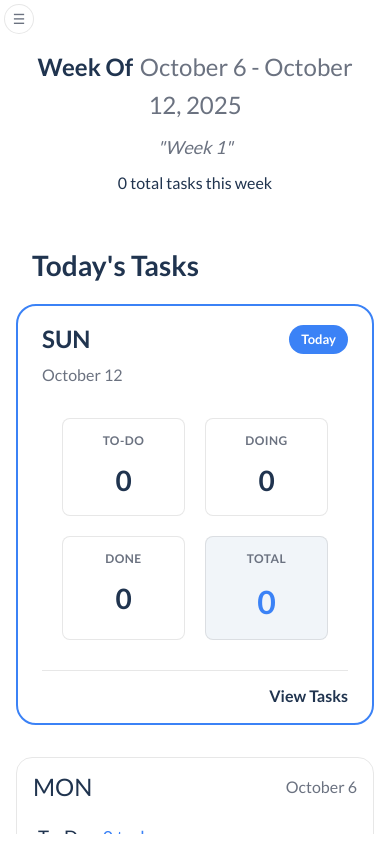
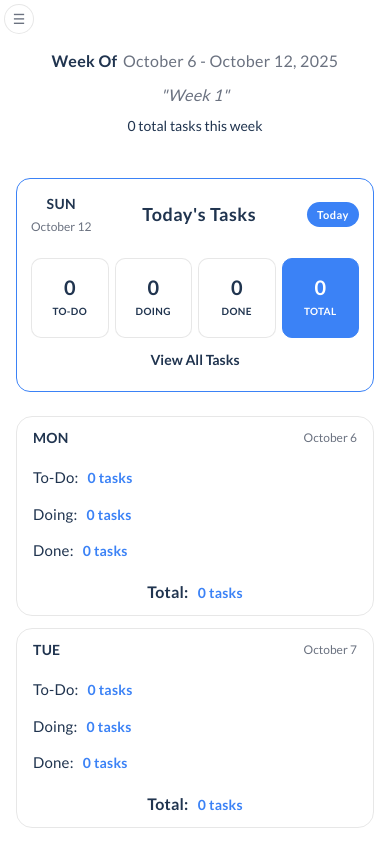
Before and after one commit to shefoo-om/To-Do-List, a Vue app: page / in a window 390 px wide. Built offline with nearby package versions, Linux system fonts and the light colour scheme; a web font is replaced by a local one.

Commit message:
ar3 ar3 ar3 ar3 ar3

```diff
--- a/src/components/day/DoingColumn.vue
+++ b/src/components/day/DoingColumn.vue
@@ -88,7 +88,6 @@ const isEmpty = computed(() => props.tasks.length === 0)
   padding-bottom: 10px;
   overflow-y: auto;
   min-height: 250px;
-  /* max-height: 320px; */
 }
 .empty-state {
   height: 100%;
--- a/src/components/day/DoneColumn.vue
+++ b/src/components/day/DoneColumn.vue
@@ -88,7 +88,6 @@ const isEmpty = computed(() => props.tasks.length === 0)
   padding-bottom: 10px;
   overflow-y: auto;
   min-height: 250px;
-  /* max-height: 320px; */
 }
 .empty-state {
   height: 100%;
--- a/src/components/day/TaskCard.vue
+++ b/src/components/day/TaskCard.vue
@@ -149,7 +149,6 @@ const handleDelete = () => {
     },
   })
 
-  // Focus the delete button after toast is rendered
   nextTick(() => {
     setTimeout(() => {
       const deleteButton = document.querySelector('.delete-toast-btn.confirm-btn')
--- a/src/components/day/TodoColumn.vue
+++ b/src/components/day/TodoColumn.vue
@@ -88,7 +88,6 @@ const isEmpty = computed(() => props.tasks.length === 0)
   padding-bottom: 10px;
   overflow-y: auto;
   min-height: 250px;
-  /* max-height: 320px; */
 }
 .empty-state {
   height: 100%;
--- a/src/components/layout/SideBar.vue
+++ b/src/components/layout/SideBar.vue
@@ -352,7 +352,6 @@ function handleTaskSelected(task) {
 }
 
 .view-all-btn:hover {
-  /* background: var(--bg-hover); */
   color: var(--primary-hover);
 }
 
@@ -395,7 +394,6 @@ function handleTaskSelected(task) {
 
 .week-item:hover {
   background-color: var(--bg-hover);
-  /* transform: translateX(2px); */
 }
 
 .week-item--current {
@@ -480,7 +478,6 @@ function handleTaskSelected(task) {
 .nav-link:hover {
   background-color: var(--bg-card);
   color: var(--text-primary);
-  /* transform: translateX(4px); */
 }
 
 .nav-link.router-link-active {
--- a/src/components/ui/SearchComponent.vue
+++ b/src/components/ui/SearchComponent.vue
@@ -405,7 +405,6 @@ function formatDate(dateString) {
   opacity: 0.7;
 }
 
-/* Scrollbar styling */
 .results-list::-webkit-scrollbar {
   width: 4px;
   transition: all 0.3s ease;
--- a/src/views/DayView.vue
+++ b/src/views/DayView.vue
@@ -260,8 +260,6 @@ const handleEditTask = (taskId, updates) => {
 
 @media (max-width: 640px) {
   .header-left {
-    /* flex-direction: column; */
-    /* align-items: f; */
     gap: 4px;
     margin-bottom: 10pxX;
   }
--- a/src/views/HomeView.vue
+++ b/src/views/HomeView.vue
@@ -5,7 +5,6 @@ import { useTodoStore } from '@/stores/todoStore.js'
 
 const todoStore = useTodoStore()
 
-// Don't destructure - keep store reference for reactivity
 const currentWeek = computed(() => todoStore.getCurrentWeekByDate)
 const currentWeekDays = computed(() => todoStore.getCurrentWeekDaysByDate)
 const weekTaskCount = computed(() => todoStore.getWeekTaskCountByDate)
@@ -36,40 +35,38 @@ onMounted(() => {
       <p class="week-name text-secondary">{{ currentWeek?.name ? `"${currentWeek.name}"` : '' }}</p>
       <p class="week-stats text-primary">{{ weekTaskCount }} total tasks this week</p>
     </div>
+
     <div v-if="currentDay" class="current-day-section">
-      <h1 class="text-primary section-title">Today's Tasks</h1>
       <RouterLink :to="`/day/${currentDay.id}`" class="current-day-card">
-        <div class="current-day-header">
-          <div class="day-info">
+        <div class="card-header">
+          <div class="header-left">
             <h2 class="day-name text-primary">{{ currentDay.name }}</h2>
-            <span class="current-badge">Today</span>
+            <p class="day-date text-secondary">{{ currentDay.date }}</p>
           </div>
-          <p class="day-date text-secondary">{{ currentDay.date }}</p>
+          <h1 class="card-title">Today's Tasks</h1>
+          <span class="today-badge">Today</span>
         </div>
 
-        <div class="current-day-stats">
-          <div class="stat-item">
-            <span class="stat-label text-secondary">To-Do</span>
-            <span class="stat-value text-primary">{{ currentDayTaskCounts.todo }}</span>
+        <div class="stats-container">
+          <div class="stat-box">
+            <div class="stat-number text-primary">{{ currentDayTaskCounts.todo }}</div>
+            <div class="stat-name">To-Do</div>
           </div>
-          <div class="stat-item">
-            <span class="stat-label text-secondary">Doing</span>
-            <span class="stat-value text-primary">{{ currentDayTaskCounts.doing }}</span>
+          <div class="stat-box">
+            <div class="stat-number text-primary">{{ currentDayTaskCounts.doing }}</div>
+            <div class="stat-name">Doing</div>
           </div>
-          <div class="stat-item">
-            <span class="stat-label text-secondary">Done</span>
-            <span class="stat-value text-primary">{{ currentDayTaskCounts.done }}</span>
+          <div class="stat-box">
+            <div class="stat-number text-primary">{{ currentDayTaskCounts.done }}</div>
+            <div class="stat-name">Done</div>
           </div>
-          <div class="stat-item stat-item--total">
-            <span class="stat-label text-secondary">Total</span>
-            <span class="stat-value stat-value--large text-primary">{{
-              currentDayTaskCounts.total
-            }}</span>
+          <div class="stat-box stat-box--total">
+            <div class="stat-number stat-number--total">{{ currentDayTaskCounts.total }}</div>
+            <div class="stat-name">Total</div>
           </div>
-        </div>
-
-        <div class="current-day-footer">
-          <span class="view-link text-primary">View Tasks</span>
+          <div class="card-footer">
+            <span class="view-link text-primary">View All Tasks</span>
+          </div>
         </div>
       </RouterLink>
     </div>
@@ -112,158 +109,21 @@ onMounted(() => {
   display: flex;
   flex-direction: column;
   justify-content: flex-start;
-  gap: 32px;
-}
-
-.current-day-section {
-  width: 100%;
-}
-
-.section-title {
-  font-size: 28px;
-  font-weight: 700;
-  margin-bottom: 16px;
-  padding: 0 16px;
-}
-
-.current-day-card {
-  background: var(--bg-card);
-  border: 2px solid var(--primary-color);
-  border-radius: 20px;
-  padding: 14px 24px;
-  display: flex;
-  flex-direction: column;
-  gap: 10px;
-  cursor: pointer;
-  transition: all 0.3s;
-  text-decoration: none;
-}
-
-.current-day-card:hover {
-  background: var(--bg-hover);
-}
-
-.current-day-header {
-  display: flex;
-  flex-direction: column;
-  gap: 4px;
-}
-
-.day-info {
-  display: flex;
-  justify-content: space-between;
-  align-items: center;
-  gap: 12px;
-  flex-wrap: wrap;
-}
-
-.day-name {
-  font-size: 24px;
-  font-weight: 600;
-  margin: 0;
-}
-
-.current-badge {
-  background: var(--primary-color);
-  color: white;
-  padding: 4px 12px;
-  border-radius: 16px;
-  font-size: 13px;
-  font-weight: 600;
-}
-
-.day-date {
-  font-size: 16px;
-}
-
-.current-day-stats {
-  display: grid;
-  grid-template-columns: repeat(4, 1fr);
-  gap: 16px;
-  padding: 20px;
-  background: var(--bg-main);
-  border-radius: 12px;
-}
-
-@media (max-width: 768px) {
-  .current-day-stats {
-    grid-template-columns: repeat(2, 1fr);
-    gap: 12px;
-  }
-}
-
-@media (max-width: 480px) {
-  .current-day-stats {
-    gap: 20px;
-  }
-}
-
-.stat-item {
-  display: flex;
-  flex-direction: column;
-  gap: 8px;
-  align-items: center;
-  padding: 12px;
-  background: var(--bg-card);
-  border-radius: 8px;
-  border: 1px solid var(--color-border);
-}
-
-.stat-item--total {
-  background: var(--bg-hover);
-}
-
-.stat-label {
-  font-size: 12px;
-  font-weight: 600;
-  text-transform: uppercase;
-  letter-spacing: 0.5px;
-}
-
-.stat-value {
-  font-size: 28px;
-  font-weight: 700;
-}
-
-.stat-value--large {
-  font-size: 32px;
-  color: var(--primary-color);
-}
-
-.current-day-footer {
-  display: flex;
-  justify-content: flex-end;
-  padding-top: 12px;
-  border-top: 1px solid var(--color-border);
-}
-
-.view-link {
-  font-weight: 600;
-  font-size: 16px;
-  transition: all 0.3s;
-}
-
-.view-link:hover {
-  color: var(--primary-color);
+  gap: 24px;
 }
 
 .week-header {
   width: 100%;
   height: max-content;
-  margin: 0px auto;
-  /* padding: 16px; */
-  /* border-radius: 24px; */
-}
-@media (max-width: 768px) {
-  .week-header {
-    padding: 16px;
-  }
+  margin: 0 auto;
 }
 
 .week-title {
   text-align: center;
   font-weight: 600;
+  font-size: 18px;
   margin-bottom: 8px;
+  letter-spacing: 0.3px;
 }
 
 .week-date {
@@ -276,21 +136,185 @@ onMounted(() => {
   font-style: italic;
   margin: 8px 0;
   font-size: 18px;
+  letter-spacing: 0.2px;
 }
 
 .week-stats {
   text-align: center;
   font-weight: 500;
   margin-top: 8px;
+  font-size: 16px;
 }
 
 @media (max-width: 768px) {
   .week-header {
+    padding: 16px;
     width: 100%;
+  }
+
+  .week-title {
+    font-size: 16px;
+  }
+
+  .week-name {
+    font-size: 16px;
+  }
+
+  .week-stats {
+    font-size: 14px;
   }
 }
 
-/* Days Grid */
+.current-day-section {
+  width: 100%;
+}
+
+.current-day-card {
+  background: var(--bg-card);
+  border: 1px solid var(--primary-color);
+  border-radius: 16px;
+  padding: 16px;
+  display: flex;
+  flex-direction: column;
+  gap: 24px;
+  cursor: pointer;
+  transition: all 0.3s ease;
+  text-decoration: none;
+  color: inherit;
+}
+
+.current-day-card:hover {
+  background: var(--bg-hover);
+}
+
+.current-day-card:active {
+  transform: translateY(0);
+}
+
+.card-header {
+  display: flex;
+  justify-content: space-between;
+  align-items: center;
+  gap: 16px;
+}
+
+.header-left {
+  display: flex;
+  gap: 10px;
+  align-items: center;
+}
+
+.day-name {
+  font-size: 18px;
+  font-weight: 600;
+  margin: 0;
+  letter-spacing: 0.3px;
+}
+
+.day-date {
+  font-size: 13px;
+  margin: 0;
+  font-weight: 500;
+}
+.card-title {
+  font-size: 24px;
+  font-weight: 700;
+  letter-spacing: 0.5px;
+}
+.today-badge {
+  background: var(--primary-color);
+  color: white;
+  padding: 4px 10px;
+  border-radius: 16px;
+  font-size: 11px;
+  font-weight: 600;
+  white-space: nowrap;
+  letter-spacing: 0.5px;
+  display: inline-block;
+}
+
+.stats-container {
+  display: grid;
+  grid-template-columns: repeat(5, 1fr);
+  gap: 10px;
+  justify-content: space-between;
+}
+
+.stat-box {
+  display: flex;
+  flex-direction: column;
+  align-items: center;
+  justify-content: center;
+  gap: 3px;
+  height: 80px;
+  background: var(--bg-main);
+  border-radius: 8px;
+  border: 1px solid var(--color-border);
+  transition: all 0.3s ease;
+}
+
+.stat-box:hover {
+  border-color: var(--primary-color);
+}
+
+.stat-box--total {
+  background: var(--primary-color);
+  border-color: var(--primary-color);
+}
+
+.stat-box--total .stat-name {
+  color: white;
+}
+
+.stat-box--total .stat-number {
+  color: white;
+}
+
+.stat-number {
+  font-size: 20px;
+  font-weight: 700;
+  line-height: 1;
+}
+
+.stat-number--total {
+  font-size: 20px;
+}
+
+.stat-name {
+  font-size: 12px;
+  font-weight: 600;
+  text-transform: uppercase;
+  letter-spacing: 0.4px;
+  color: var(--color-text-secondary);
+}
+
+.card-footer {
+  display: flex;
+  justify-content: center;
+  display: flex;
+  flex-direction: column;
+  align-items: center;
+  justify-content: center;
+  gap: 3px;
+  height: 80px;
+  border-radius: 8px;
+  transition: all 0.3s ease;
+}
+
+.view-link {
+  font-weight: 600;
+  font-size: 14px;
+  transition: all 0.3s ease;
+  cursor: pointer;
+  display: flex;
+  align-items: center;
+  gap: 4px;
+}
+
+.view-link:hover {
+  color: var(--primary-color);
+}
+
 .days-tasks {
   width: 100%;
   display: grid;
@@ -318,6 +342,10 @@ onMounted(() => {
     grid-template-columns: repeat(2, 1fr);
     gap: 10px;
   }
+
+  .stats-container {
+    grid-template-columns: repeat(5, 1fr);
+  }
 }
 
 @media (max-width: 862px) {
@@ -330,12 +358,131 @@ onMounted(() => {
 @media (max-width: 767px) {
   .days-tasks {
     grid-template-columns: repeat(2, 1fr);
+    gap: 8px;
+  }
+
+  .current-day-card {
+    padding: 20px;
+    gap: 16px;
+  }
+
+  .card-title {
+    font-size: 24px;
+  }
+
+  .day-name {
+    font-size: 18px;
+  }
+
+  .stat-box {
+    padding: 12px 8px;
+  }
+
+  .stat-number {
+    font-size: 28px;
+  }
+
+  .stats-container {
+    gap: 8px;
+  }
+}
+
+@media (max-width: 600px) {
+  .current-day-card {
+    padding: 16px;
+    gap: 12px;
+    border-radius: 16px;
+  }
+  .card-header {
+    margin-bottom: 12px;
+  }
+  .header-left {
+    display: flex;
+    flex-direction: column;
+    gap: 2px;
+    align-items: center;
+  }
+  .card-title {
+    font-size: 20px;
+  }
+
+  .day-name {
+    font-size: 16px;
+  }
+
+  .card-header {
+    gap: 12px;
+  }
+
+  .stats-container {
+    gap: 8px;
+    grid-template-columns: repeat(4, 1fr);
+  }
+
+  .card-footer {
+    height: max-content;
+    margin: 5px 0;
+    grid-column: 1 / -1;
+  }
+
+  .stat-box {
+    padding: 12px;
+    border-radius: 10px;
+    gap: 6px;
+  }
+
+  .stat-number {
+    font-size: 24px;
+  }
+
+  .stat-name {
+    font-size: 11px;
   }
 }
 
 @media (max-width: 480px) {
   .days-tasks {
     grid-template-columns: repeat(1, 1fr);
+    gap: 12px;
+  }
+
+  .current-day-card {
+    padding: 14px;
+    gap: 10px;
+    border-radius: 14px;
+  }
+
+  .card-header {
+    gap: 10px;
+  }
+
+  .day-name {
+    font-size: 14px;
+  }
+
+  .day-date {
+    font-size: 12px;
+  }
+
+  .today-badge {
+    padding: 4px 10px;
+    font-size: 11px;
+  }
+
+  .card-title {
+    font-size: 18px;
+  }
+
+  .stats-container {
+    gap: 6px;
+  }
+
+  .stat-number {
+    font-size: 20px;
+  }
+
+  .stat-name {
+    font-size: 10px;
   }
 }
 
@@ -350,24 +497,23 @@ onMounted(() => {
   border-radius: 16px;
   border: 1px solid var(--color-border);
   cursor: pointer;
-  transition: all 200ms;
+  transition: all 200ms ease;
   text-decoration: none;
   color: inherit;
 }
 
 .day-card:hover {
-  background: var(--bg-hover);
+  border-color: var(--primary-color);
+}
+
+.day-card:active {
+  transform: translateY(0);
 }
 
 .day-card--current {
   border-color: var(--primary-color);
   background: var(--bg-hover);
-}
-
-@media (max-width: 767px) {
-  .day-card {
-    padding: 10px 16px;
-  }
+  box-shadow: 0 2px 8px rgba(0, 0, 0, 0.1);
 }
 
 .main-day {
@@ -376,10 +522,14 @@ onMounted(() => {
   display: flex;
   justify-content: space-between;
   align-items: center;
+  gap: 8px;
 }
 
 .day-head {
-  font-weight: 500;
+  font-weight: 600;
+  font-size: 18px;
+  margin: 0;
+  letter-spacing: 0.3px;
 }
 
 .day-type-of-tasks {
@@ -387,27 +537,61 @@ onMounted(() => {
   display: flex;
   flex-direction: column;
   justify-content: space-evenly;
+  gap: 4px;
 }
 
 .day-to-do-tasks,
 .day-doing-tasks,
-.day-done-tasks,
-.total-tasks {
+.day-done-tasks {
   font-weight: 500;
   margin-left: 5px;
+  margin: 0;
+  font-size: 14px;
+  letter-spacing: 0.2px;
 }
 
 .total-tasks {
+  font-weight: 600;
   text-align: center;
+  margin: 0;
+  font-size: 15px;
+  letter-spacing: 0.2px;
 }
 
 .total-tasks span {
-  font-weight: 600;
+  font-weight: 700;
 }
 
 .number-of-tasks {
   color: var(--primary-color);
   margin-left: 6px;
-  font-size: 18px;
+  font-size: 16px;
+  font-weight: 600;
 }
+
+@media (max-width: 767px) {
+  .day-card {
+    padding: 10px 16px;
+    height: 200px;
+  }
+
+  .day-head {
+    font-size: 14px;
+  }
+
+  .day-to-do-tasks,
+  .day-doing-tasks,
+  .day-done-tasks {
+    font-size: 15px;
+  }
+
+  .total-tasks {
+    font-size: 16px;
+  }
+
+  .number-of-tasks {
+    font-size: 14px;
+  }
+}
+
 </style>
--- a/src/views/SettingsView.vue
+++ b/src/views/SettingsView.vue
@@ -156,7 +156,6 @@ function resetColors() {
 <style scoped>
 .settings-page {
   min-height: 100vh;
-  /* padding: 20px; */
 }
 
 .settings-wrapper {
@@ -220,7 +219,6 @@ function resetColors() {
   opacity: 0.8;
 }
 
-/* Color Preview */
 .color-preview-section {
   display: grid;
   grid-template-columns: 1fr 1fr;
```
Also changed, not shown: src/stores/theme.js (+0 -9 lines).
